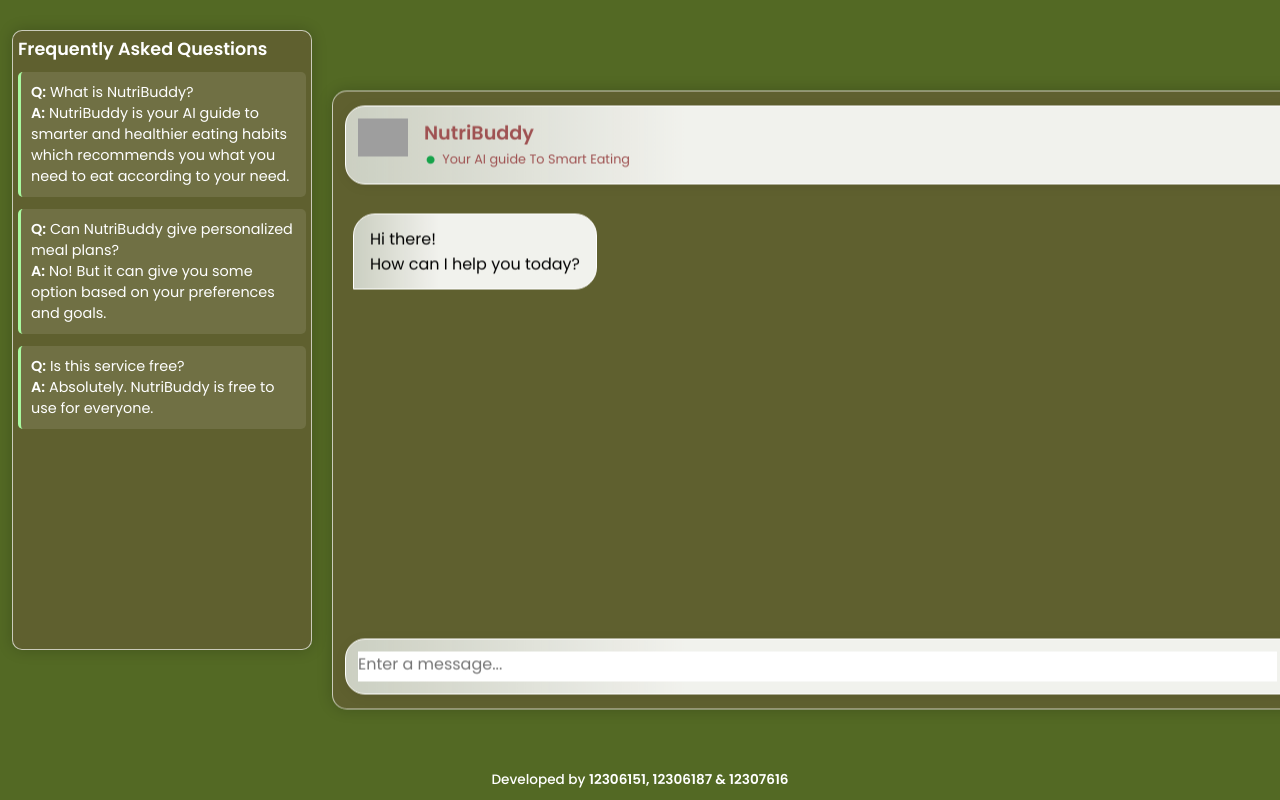
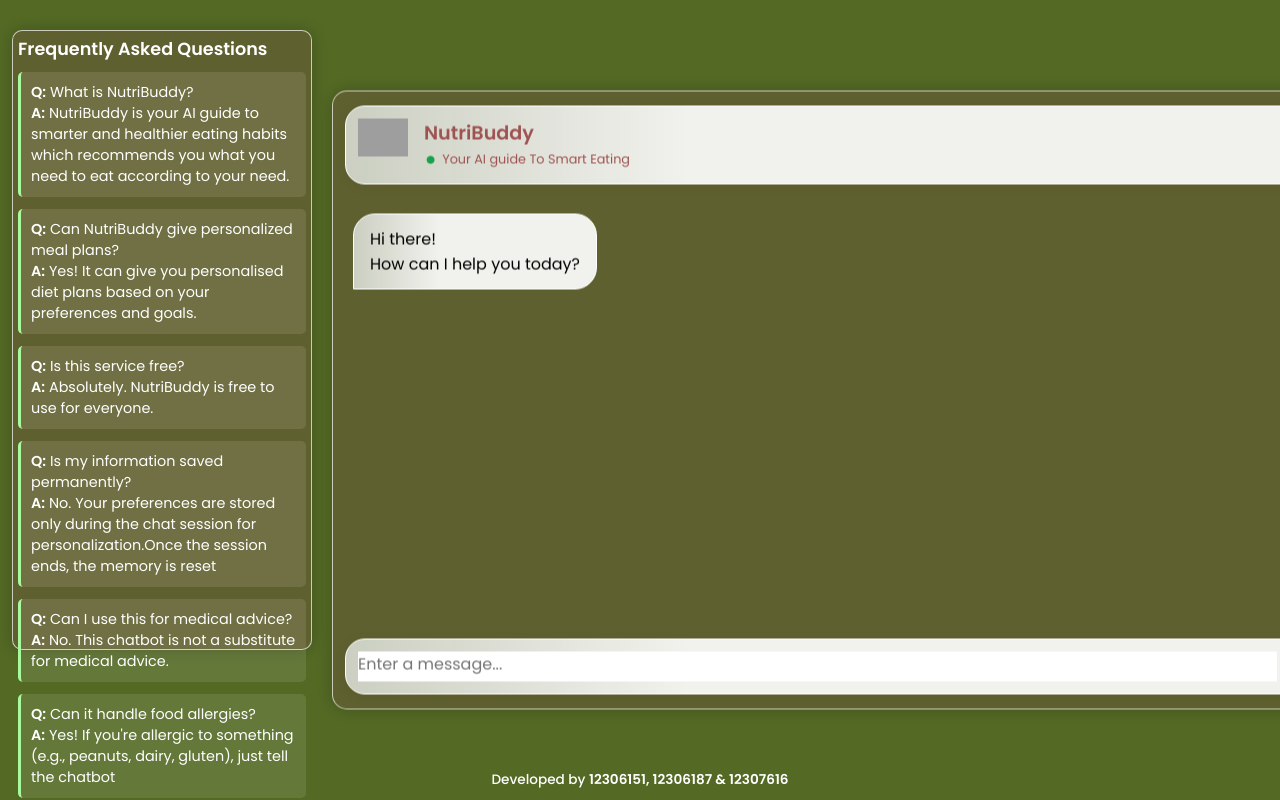
Before and after one commit to mr-nigam/NutriBuddy---AI-enabled-meal-planner-ChatBot, a Flask app: page / in a window 1280 px wide. Run offline with Flask 3, Linux system fonts and the light colour scheme; grey boxes are pictures that could not be loaded.

Commit message:
index.html

```diff
--- a/templates/index.html
+++ b/templates/index.html
@@ -21,8 +21,11 @@
           <h3>Frequently Asked Questions</h3>
           <ul class="faq-list">
             <li><strong>Q:</strong> What is NutriBuddy?<br /><strong>A:</strong> NutriBuddy is your AI guide to smarter and healthier eating habits which recommends you what you need to eat according to your need.</li>
-            <li><strong>Q:</strong> Can NutriBuddy give personalized meal plans?<br /><strong>A:</strong> No! But it can give you some option based on your preferences and goals.</li>
+            <li><strong>Q:</strong> Can NutriBuddy give personalized meal plans?<br /><strong>A:</strong> Yes! It can give you personalised diet plans based on your preferences and goals.</li>
             <li><strong>Q:</strong> Is this service free?<br /><strong>A:</strong> Absolutely. NutriBuddy is free to use for everyone.</li>
+            <li><strong>Q:</strong> Is my information saved permanently?<br /><strong>A:</strong>  No. Your preferences are stored only during the chat session for personalization.Once the session ends, the memory is reset</li>
+            <li><strong>Q:</strong> Can I use this for medical advice?<br /><strong>A:</strong> No. This chatbot is not a substitute for medical advice.</li>
+            <li><strong>Q:</strong> Can it handle food allergies?<br /><strong>A:</strong> Yes! If you're allergic to something (e.g., peanuts, dairy, gluten), just tell the chatbot</li>
           </ul>
         </div>
       <div class="chatbot glass-bg">
```
